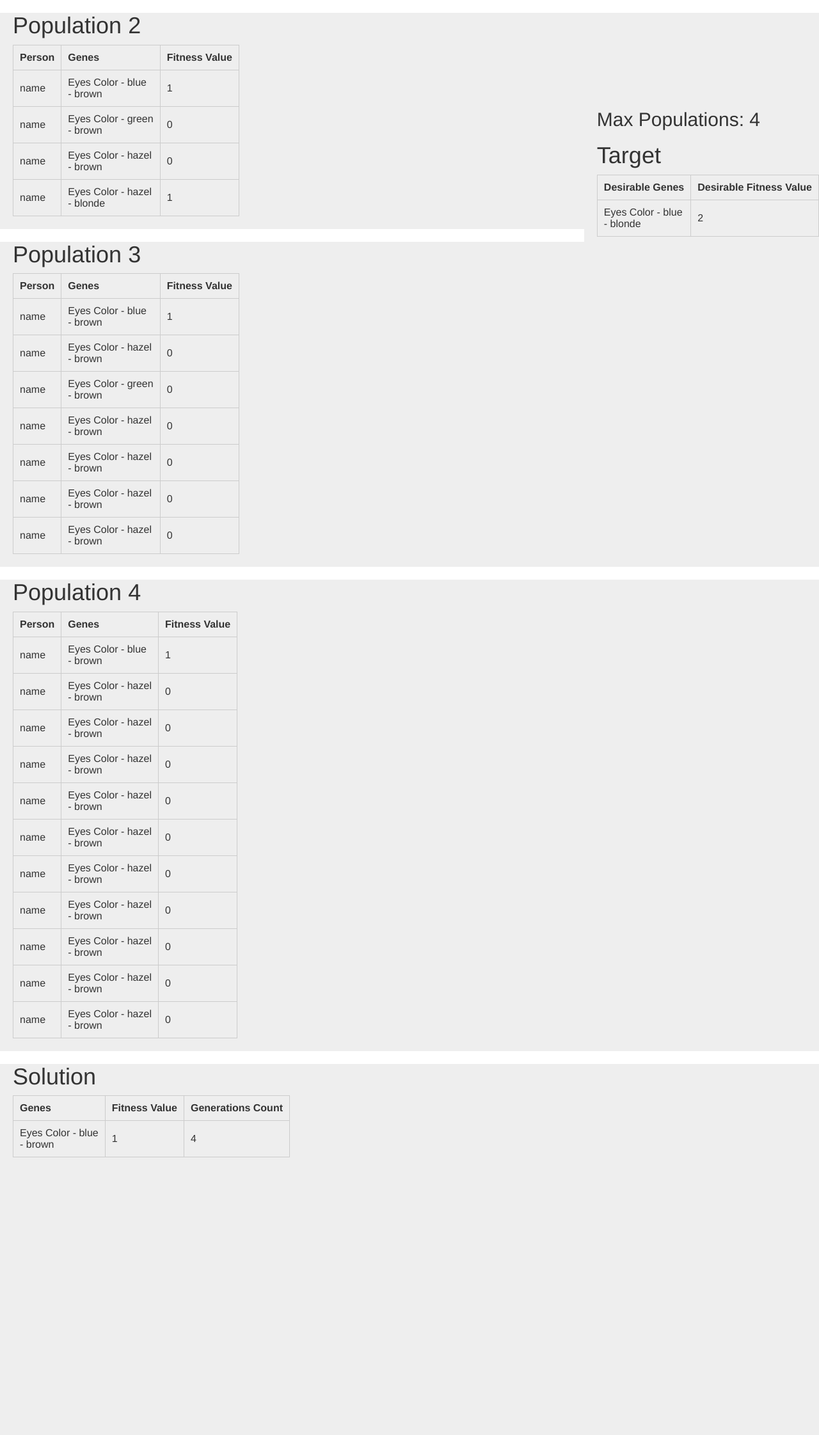
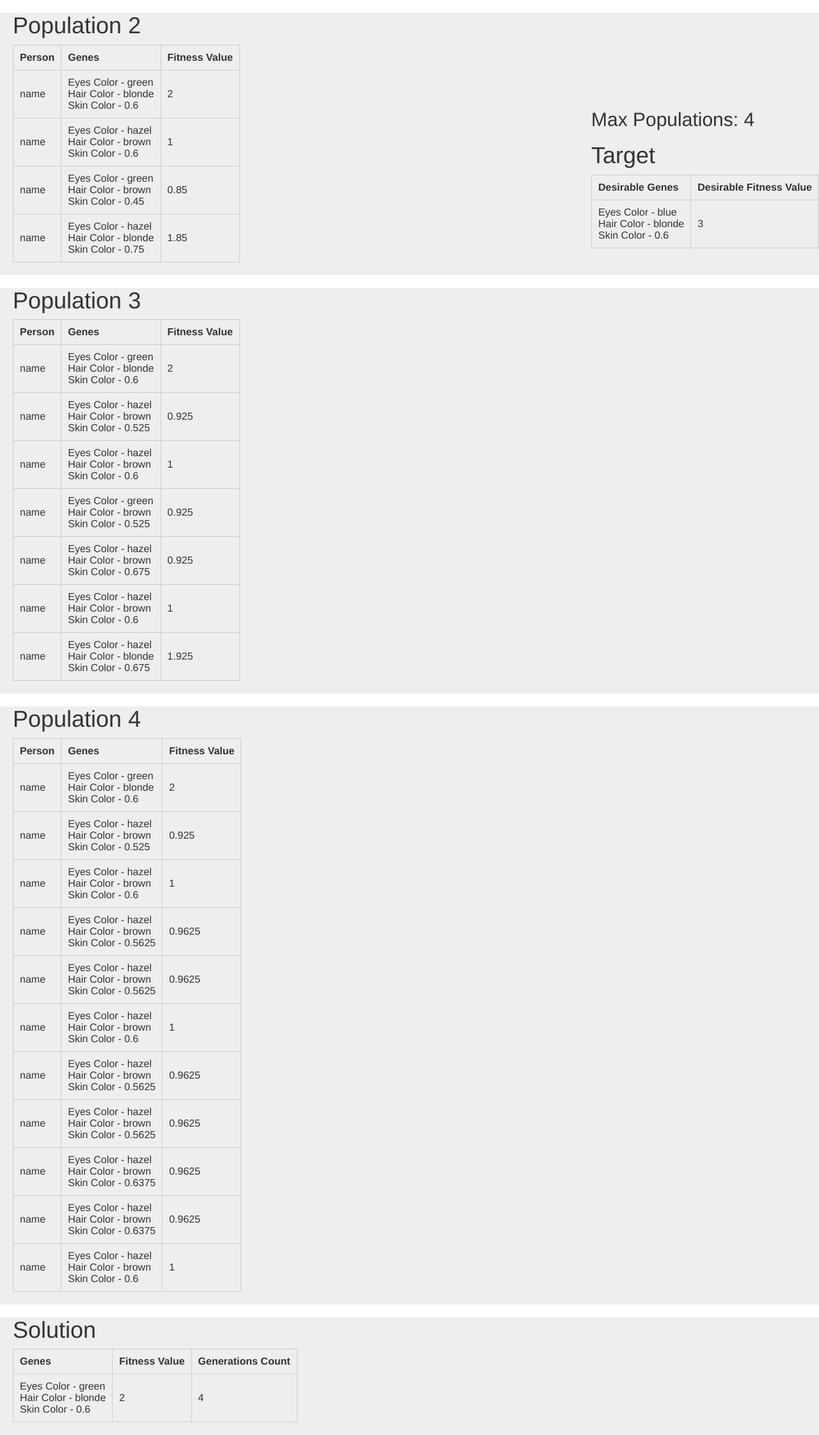
Before and after one commit to ivelinahristova/Genetics, a PHP site: page / in a window 1280 px wide. Shown: the whole page at 64% size. Before the commit the page ends 1809 px from the top, so only its background shows below. Run offline with PHP 8.4, Linux system fonts and the light colour scheme.

Commit message:
add value gene - skin color - range 0-1;

```diff
--- a/HairColor.php
+++ b/HairColor.php
@@ -5,6 +5,12 @@ class HairColor extends MarkGene
     const MARK_BLONDE = 'blonde';
     const MARK_BROWN = 'brown';
     const MARK_BLACK = 'black';
+
+    public function __construct($mark)
+    {
+        $this->setName('Hair Color');
+        parent::__construct($mark);
+    }
 
     public $marks = [
         self::MARK_BLONDE,
--- /dev/null
+++ b/SkinColor.php
@@ -0,0 +1,13 @@
+<?php
+
+class SkinColor extends ValueGene
+{
+    /**
+     * @param $value
+     */
+    public function __construct($value)
+    {
+        $this->setName('Skin Color');
+        parent::__construct($value);
+    }
+}
--- a/algorithm.php
+++ b/algorithm.php
@@ -63,6 +63,7 @@ class Algorithm
         $child = new Person();
         $child->setEyesColor(Algorithm::getDominant($person1->getEyesColor(), $person2->getEyesColor()));
         $child->setHairColor(Algorithm::getDominant($person1->getHairColor(), $person2->getHairColor()));
+        $child->setSkinColor(new SkinColor(floatval(($person1->getSkinColor()->getValue() + $person2->getSkinColor()->getValue()) / 2.0)));
 
         return $child;
     }
--- a/index.php
+++ b/index.php
@@ -15,29 +15,35 @@ require_once('gene.php');
 require_once('markGene.php');
 require_once('EyesColor.php');
 require_once('HairColor.php');
+require_once('valueGene.php');
+require_once('SkinColor.php');
 require_once('person.php');
 require_once('population.php');
 require_once('algorithm.php');
 
-$fitValue = 2; //Solution fit - target is found
+$fitValue = 3; //Solution fit - target is found
 $stopOnLevel = 4; //Stop algorithm if target is not found in this generation level
 
 $target = new Person();
 $target->setEyesColor(new EyesColor(EyesColor::MARK_BLUE));
 $target->setHairColor(new HairColor(HairColor::MARK_BLONDE));
+$target->setSkinColor(new SkinColor(0.6));
 
 $p1 = new Person();
 $p1->setEyesColor(new EyesColor(EyesColor::MARK_BLUE));
 $p1->setHairColor(new HairColor(HairColor::MARK_BROWN));
+$p1->setSkinColor(new SkinColor(0.3));
 
 $p2 = new Person();
+$p2->setSkinColor(new SkinColor(0.6));
+
 $p2->setEyesColor(new EyesColor(EyesColor::MARK_GREEN));
 $p2->setHairColor(new HairColor(HairColor::MARK_BLONDE));
 
 $p3 = new Person();
 $p3->setEyesColor(new EyesColor(EyesColor::MARK_HAZEL));
 $p3->setHairColor(new HairColor(HairColor::MARK_BLONDE));
-
+$p3->setSkinColor(new SkinColor(0.9));
 
 $population = new Population();
 $population->setPersons([$p1, $p2, $p3]);
@@ -45,7 +51,6 @@ $population->setPersons([$p1, $p2, $p3]);
 $generationLevel = 1;
 
 $solution = $population->getFittest($target);
-
 ?>
 
 <?php while($solution->getFitness() != $fitValue && $generationLevel < $stopOnLevel):?>
@@ -67,7 +72,8 @@ $solution = $population->getFittest($target);
                 <tr>
                     <td>name</td>
                     <td>
-                        <?php echo $person->htmlGenes(); ?>
+                        <?php echo $person->htmlGenes(); ;
+                        ?>
                     </td>
                     <td><?php echo $person->getFitness(); ?></td>
                 </tr>
--- a/person.php
+++ b/person.php
@@ -8,6 +8,7 @@ class Person
     protected $eyesColor;
     protected $hairColor;
     protected $fitness;
+    protected $skinColor; // Value [0.1, 1.0]
 
     public function __construct()
     {
@@ -62,7 +63,24 @@ class Person
     }
 
     /**
-     * The less the fitness rate is, the better
+     * @return SkinColor
+     */
+    public function getSkinColor()
+    {
+        return $this->skinColor;
+    }
+
+    /**
+     * @param mixed $skinColor
+     */
+    public function setSkinColor($skinColor)
+    {
+        $this->skinColor = $skinColor;
+
+    }
+
+    /**
+     * The more the fitness rate is, the better
      * @param $target Person
      * @return int
      */
@@ -77,8 +95,10 @@ class Person
             $genesCount++;
         }
 
-        $this->setFitness($genesCount);
-        return $genesCount;
+        $fitness = $genesCount + (1 - (abs($this->getSkinColor()->getValue() - $target->getSkinColor()->getValue())));
+
+        $this->setFitness($fitness);
+        return $fitness;
     }
 
     public function htmlGenes()
@@ -86,6 +106,7 @@ class Person
         $html = '<ul>';
         $html .= '<li>'.$this->getEyesColor()->getName().' - '.$this->getEyesColor()->getMark().'</li>';
         $html .= '<li>'.$this->getHairColor()->getName().' - '.$this->getHairColor()->getMark().'</li>';
+        $html .= '<li>'.$this->getSkinColor()->getName().' - '.$this->getSkinColor()->getValue().'</li>';
         $html .= '</ul>';
 
         return $html;
--- a/valueGene.php
+++ b/valueGene.php
@@ -7,10 +7,9 @@ class ValueGene extends Gene
 {
     protected $value;
 
-
-    public function __construct()
+    public function __construct($value)
     {
-
+        $this->setValue($value);
     }
 
     /**
```
